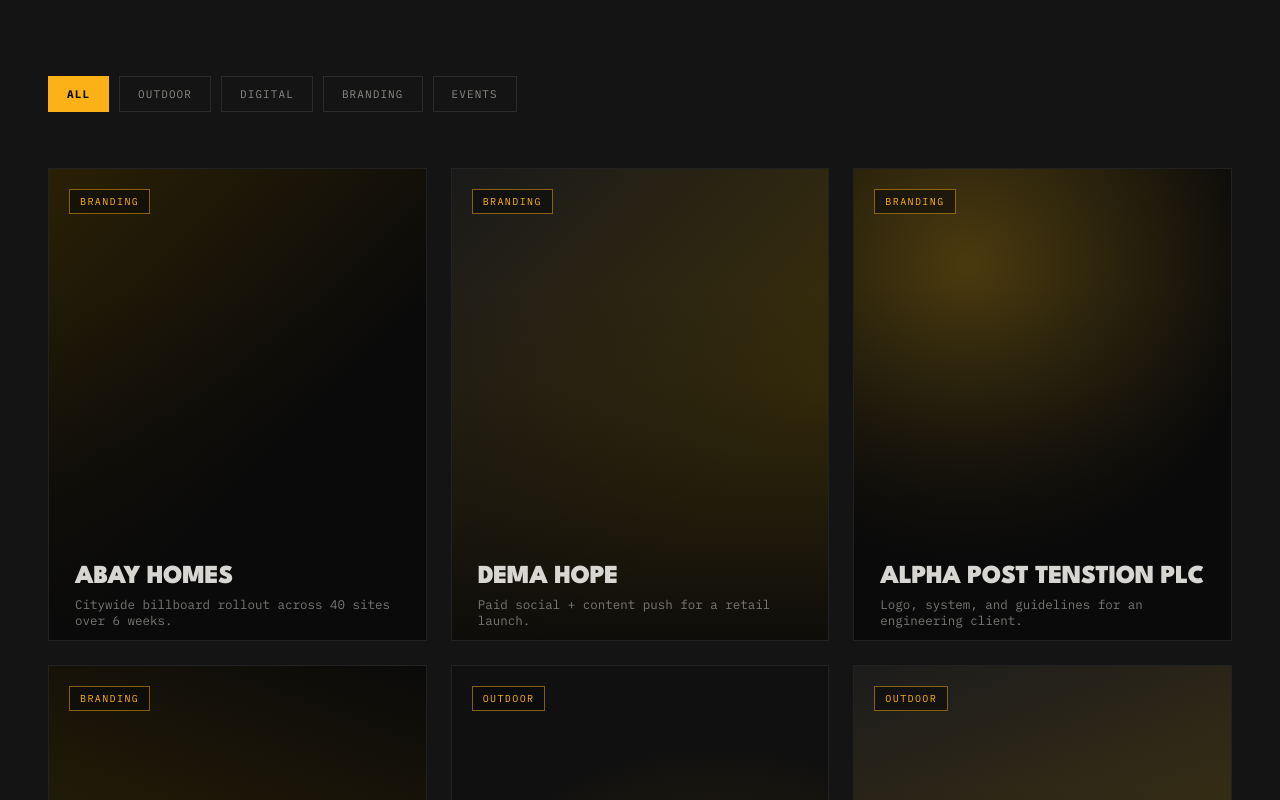
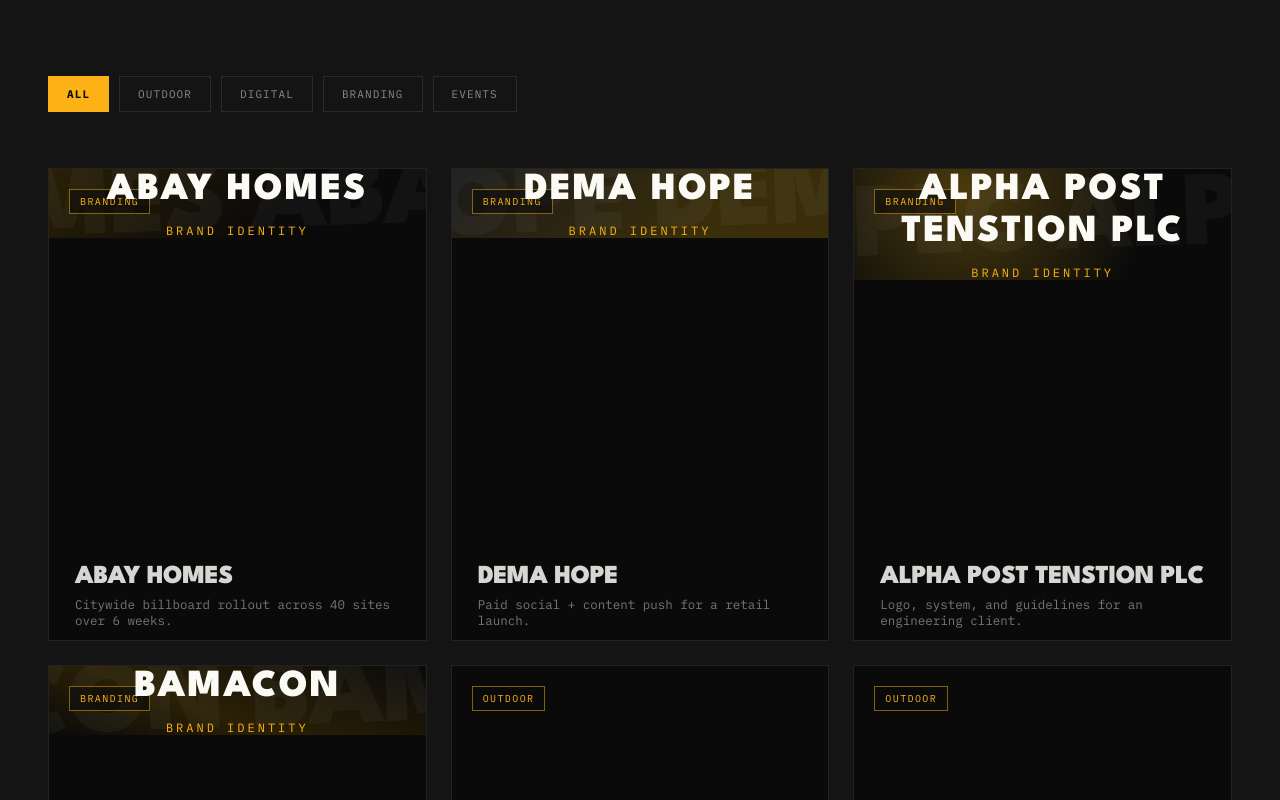
Before and after one commit to Alexmiki1/fetanadvertising, a Next.js app: page / in a window 1280 px wide. Shown: the part 7460-8260 px from the top of the page. Built offline with nearby package versions, Linux system fonts and the light colour scheme.

Commit message:
updateeeddd and and add capain pagessse

```diff
--- a/components/ServiceGrid.tsx
+++ b/components/ServiceGrid.tsx
@@ -58,11 +58,8 @@ export function ServiceGrid() {
             }
 
             return (
-              <a
+              <div
                 key={service.index}
-                href={service.href}
-                target="_blank"
-                rel="noopener noreferrer"
                 className="service-card"
               >
                 <span className="sc-index mono">{service.index}</span>
@@ -72,7 +69,7 @@ export function ServiceGrid() {
                   </h3>
                   <p className="sc-desc">{service.desc}</p>
                 </div>
-              </a>
+              </div>
             );
           })}
         </Reveal>
--- a/components/WorkGrid.tsx
+++ b/components/WorkGrid.tsx
@@ -33,7 +33,67 @@ function WorkCard({ item }: { item: WorkItem }) {
       onMouseEnter={onEnter}
       onMouseLeave={onLeave}
     >
-      <div className={`wi-visual ${item.visual}`} />
+      <div className={`wi-visual ${item.visual}`} style={{ position: "relative", display: "flex", alignItems: "center", justifyContent: "center", overflow: "hidden" }}>
+        {item.category === "branding" ? (
+          <>
+            <div
+              className="display"
+              style={{
+                fontSize: "clamp(3rem, 8vw, 6rem)",
+                color: "rgba(255, 255, 255, 0.04)",
+                whiteSpace: "nowrap",
+                position: "absolute",
+                pointerEvents: "none",
+                userSelect: "none",
+                transform: "rotate(-2deg) scale(1.1)",
+                fontWeight: 900,
+              }}
+            >
+              {item.title} {item.title}
+            </div>
+            <div style={{ position: "relative", zIndex: 1, textAlign: "center", padding: "0 20px" }}>
+              <div
+                className="display"
+                style={{
+                  fontSize: "clamp(1.5rem, 3vw, 2.5rem)",
+                  color: "var(--white)",
+                  margin: 0,
+                  textTransform: "uppercase",
+                  letterSpacing: "2px",
+                  lineHeight: 1.1,
+                }}
+              >
+                {item.title}
+              </div>
+              <div
+                className="mono"
+                style={{
+                  color: "var(--yellow)",
+                  fontSize: "0.75rem",
+                  textTransform: "uppercase",
+                  letterSpacing: "3px",
+                  display: "block",
+                  marginTop: "0.75rem"
+                }}
+              >
+                Brand Identity
+              </div>
+            </div>
+          </>
+        ) : item.heroImage ? (
+          <img
+            src={item.heroImage}
+            alt={item.title}
+            style={{
+              width: "100%",
+              height: "100%",
+              objectFit: "cover",
+              mixBlendMode: "overlay",
+              opacity: 0.8,
+            }}
+          />
+        ) : null}
+      </div>
       {item.videoSrc ? (
         <video
           ref={videoRef}
--- a/lib/content.ts
+++ b/lib/content.ts
@@ -264,6 +264,7 @@ export const workItems: WorkItem[] = [
     title: "Abay Homes",
     description: "Citywide billboard rollout across 40 sites over 6 weeks.",
     visual: "g1",
+    heroImage: "/images/abay-2.png",
     details: {
       intro: "The branding for Abay Homes was created to establish the company as a modern, trustworthy, and premium real estate developer in Ethiopia’s growing housing market. The goal was to build a strong visual identity that reflects quality construction, modern urban living, and long-term investment value while appealing to both local homeowners and diaspora investors.\n\nThe brand identity combines professionalism, elegance, and reliability through clean visuals, modern typography, and a refined real estate aesthetic that communicates comfort, trust, and contemporary living.",
       sections: [
@@ -301,6 +302,7 @@ export const workItems: WorkItem[] = [
     title: "Dema Hope",
     description: "Paid social + content push for a retail launch.",
     visual: "g2",
+    heroImage: "/images/dema-1.png",
     details: {
       intro: "The branding and logo project for Dema Hope Real Estate focused on building a premium and modern visual identity that reflects luxury living, trust, and high-end real estate development in Ethiopia. The brand was designed to position Dema Hope as a leading real estate company offering upscale residential and commercial properties in Addis Ababa’s most desirable neighborhoods.\n\nThe identity combines elegance, professionalism, and modern urban lifestyle aesthetics while supporting the company’s long-term vision of redefining luxury real estate in Ethiopia. The branding also needed to communicate the company’s philosophy: “Dream. Elevate. Master. Achieve.",
       sections: [
@@ -376,6 +378,7 @@ export const workItems: WorkItem[] = [
     title: "Bamacon",
     description: "Live launch event for 800 guests, full staging.",
     visual: "g4",
+    heroImage: "/images/bama-5.png",
     details: {
       intro: "The branding and logo project for Bamacon Engineering PLC focused on creating a strong and professional identity that reflects the company’s position as a Grade 1 construction and engineering firm in Ethiopia. The brand needed to communicate trust, strength, innovation, and modern construction expertise while representing Bamacon’s large-scale projects, sister companies, and growing presence in the engineering and real estate industry. The visual identity was designed to align with the company’s mission of delivering high-quality engineering, construction, and infrastructure solutions.",
       sections: [
@@ -389,7 +392,7 @@ export const workItems: WorkItem[] = [
           number: "02",
           title: "THE IDEA",
           content: "The branding solution focused on developing a clean, bold, and professional identity system that visually represents Bamacon Engineering’s values and services. The logo direction emphasized:\n\n• Strong geometric forms to symbolize structure, stability, and engineering precision\n• A modern and corporate typography style for professionalism and trust\n• A construction-inspired visual identity that aligns with large-scale building and infrastructure projects",
-          image: "/images/bama-1.png"
+          image: "/images/bama-logo-mark.png"
         },
         {
           number: "03",
```
Also changed, not shown: app/work/[id]/page.tsx (+59 -8 lines), public/images/bama-logo-mark.png (added).
